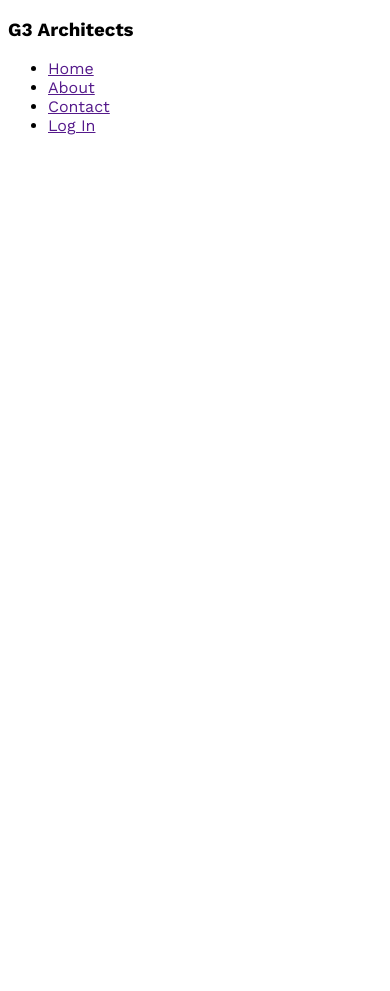
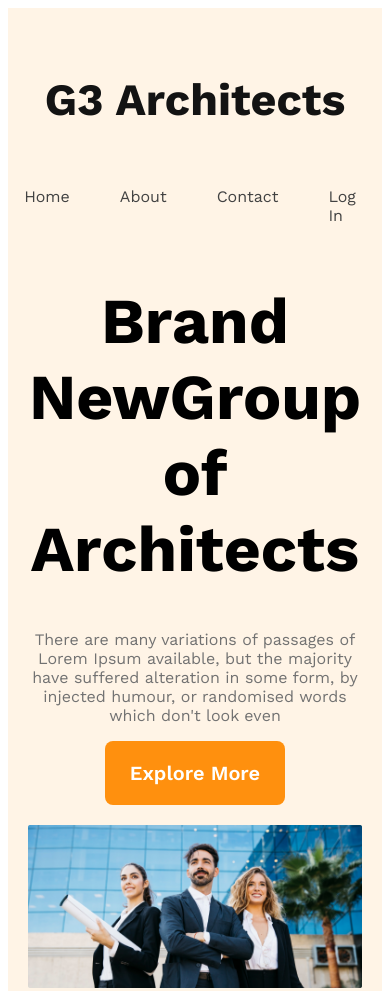
Before and after one commit to leon14524/simple-website-design, a plain HTML site: page index.html in a window 390 px wide. Shown: the top 991 px of the page. Before the commit the page ends 844 px from the top, so only its background shows below. Drawn offline with nearby package versions, Linux system fonts and the light colour scheme.

Commit message:
heder section complete with respossive for mobile and tablet

```diff
--- a/Responsive/style.css
+++ b/Responsive/style.css
@@ -1,9 +1,93 @@
 /* work senc font */
   @import url('https://fonts.googleapis.com/css2?family=Lato:wght@300;400;700&family=Open+Sans:ital,wght@0,700;0,800;1,400&family=Poppins:wght@300;400;500;600;700&family=Work+Sans:wght@200;400;600;700;800&display=swap');
 
+  /* sheard styles */
   *{
         font-family: 'Lato', sans-serif;
         font-family: 'Open Sans', sans-serif;
         font-family: 'Poppins', sans-serif;
         font-family: 'Work Sans', sans-serif;
   }
+  .btn-primary{
+    border-radius: 8px;
+    background: #FF900E;
+    padding: 20px 25px;
+    color: #FFF;
+    font-size: 1.25rem;
+    font-weight: 600;
+    cursor: pointer;
+    border: 0;
+
+  }
+  /* header styles */
+  header{
+     background: rgba(255, 144, 14, 0.10);
+     padding: 50px 240px;
+  }
+  nav{
+    display: flex;
+    justify-content: space-between;
+    align-items: center;
+  }
+  .nav-title{
+    color: var(--Dark-01, #131313);
+    font-size: 2.8rem;
+    font-weight: 700;
+    }
+  nav > ul{
+    display: flex;
+  }
+  nav > ul > li {
+    margin-right: 50px;
+    list-style: none;
+    font-size: 1rem;
+    font-weight: 500;
+  }
+
+  nav > ul > li > a{
+    text-decoration: none;
+    color: var(--Dark-02, #424242);
+  }
+  /* banner styles */
+
+
+  .banner-content{
+    max-width: 800px;
+   text-align: center;
+   margin: 0 auto;
+  }
+  .banner-title{
+    font-size: 4rem;
+    font-weight: 700;
+    color: color:  #131313;
+  }
+  .banner-description{
+    color: var(--Dark-03, #727272);
+  }
+  .banner > img{
+    margin-top: 20px;
+   width: 100%;
+  }
+  /* respossive midea query */
+ /* respossive for mobile */
+  @media screen and (max-width:576px) {
+    header{
+        padding:20px;
+     }
+
+     nav{
+        flex-direction: column;
+
+      }
+  }
+
+  /* responsive for tablet */
+  @media screen and (min-width:576px) and (max-width:960px) {
+    header{
+        padding: 50px;
+    }
+    nav{
+        flex-direction: column;
+    }
+
+  }
--- a/index.html
+++ b/index.html
@@ -10,7 +10,7 @@
 
       <header>
                <nav>
-                     <h3>G3 Architects</h3>
+                     <h3 class="nav-title">G3 Architects</h3>
                       <ul>
                          <li><a href="">Home</a></li>
                          <li><a href="">About</a></li>
@@ -18,6 +18,21 @@
                          <li><a href="">Log In</a></li>
                       </ul>
                </nav>
+
+                <div class="banner">
+                           <div class="banner-content">
+
+                                    <h1 class="banner-title">Brand NewGroup of Architects </h1>
+
+                                <p class="banner-description">
+                                    There are many variations of passages of Lorem Ipsum available, but the majority have suffered alteration in some form, by injected humour, or randomised words which don't look even
+                                </p>
+
+                                <button class="btn-primary">Explore More</button>
+                            </div>
+
+                           <img src="images/banner.png" alt="">
+                  </div>
       </header>
 
        <main>
```
